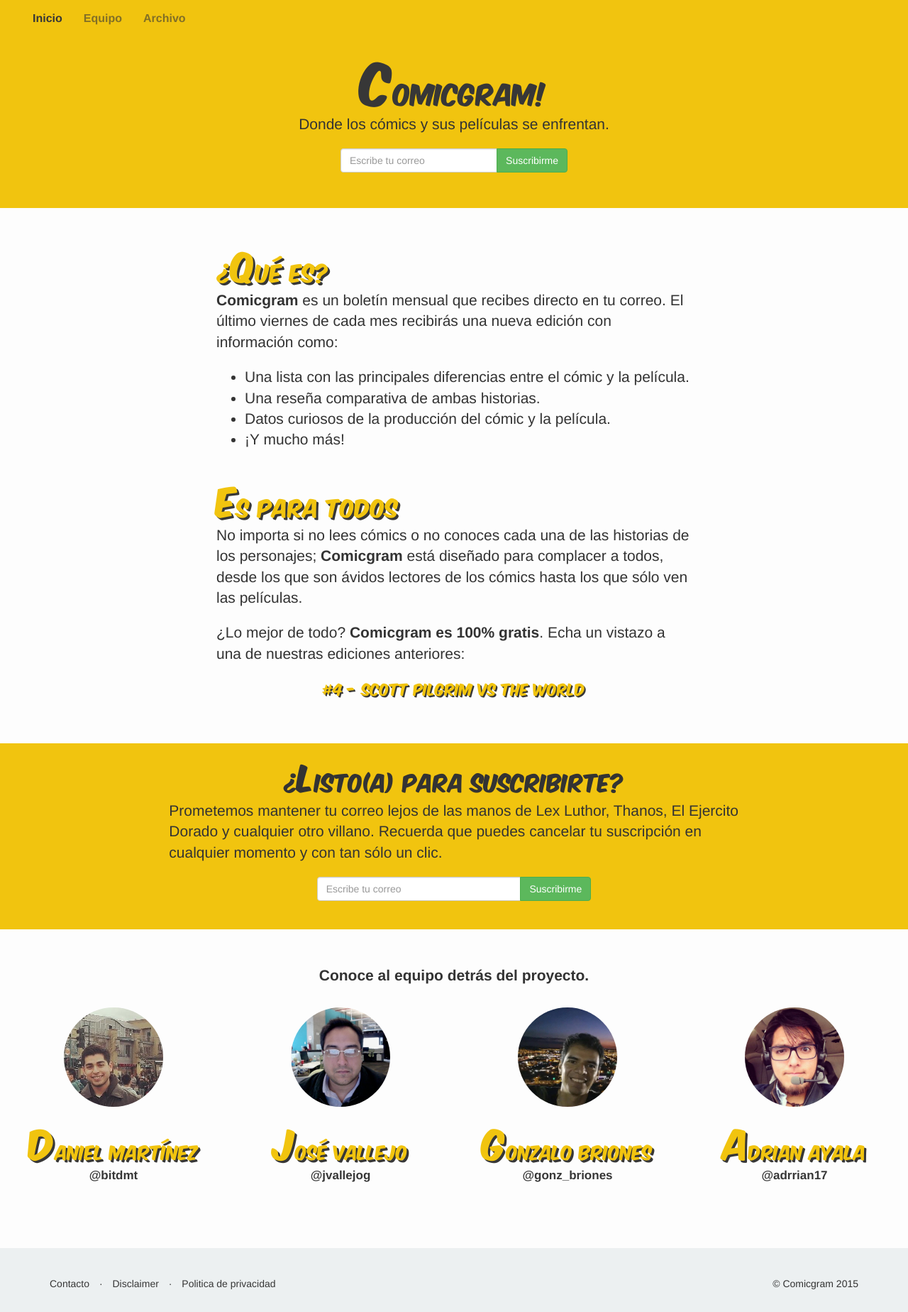
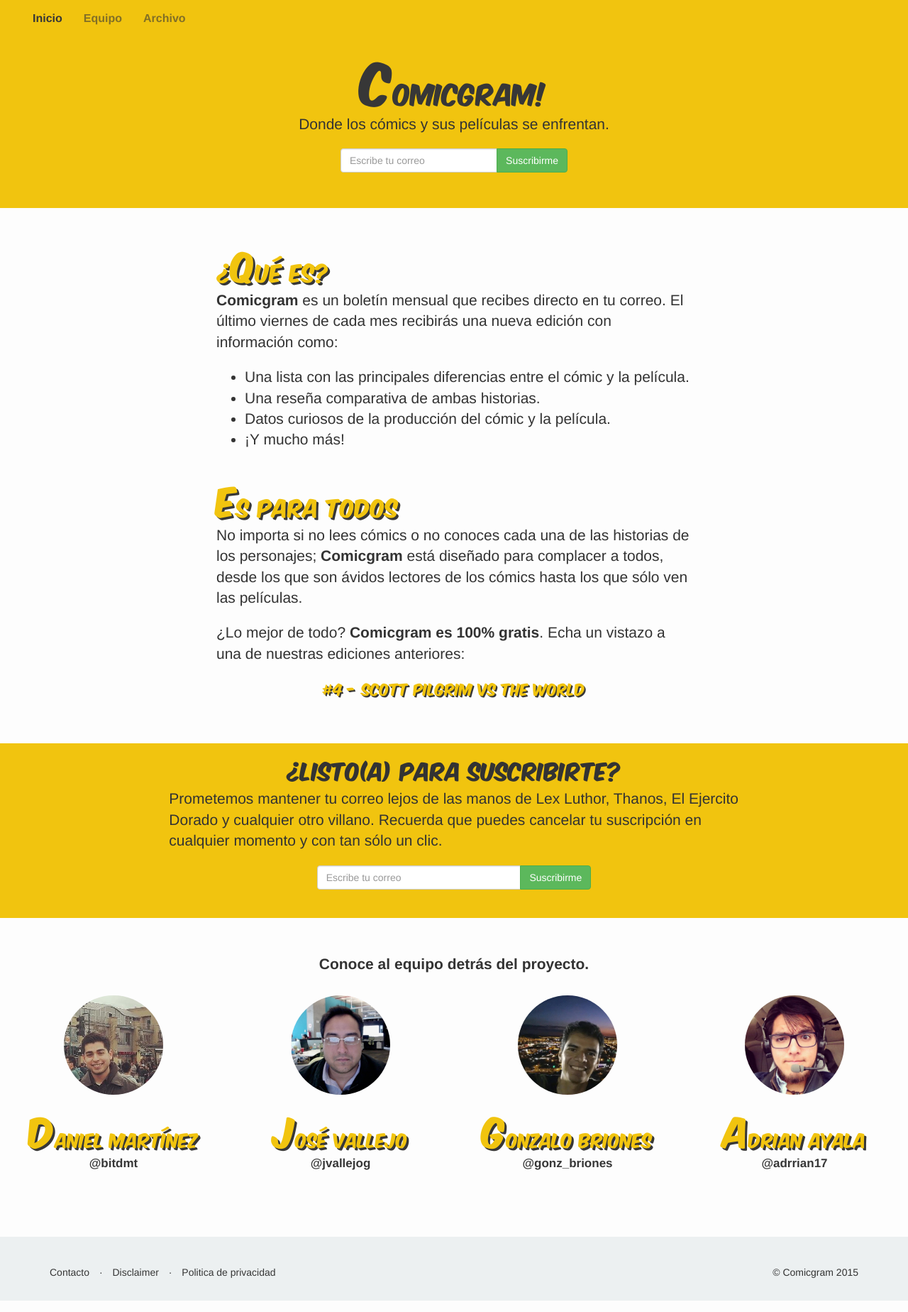
Before and after one commit to comicgram/newsletter-landing, a Jekyll site: the page built from index.html, in a window 1280 px wide. Shown: the whole page at 71% size. Built offline with Jekyll 4.4.1, drawn with Linux system fonts in a browser that asks for light colours; nearby versions of some CDN libraries; some web fonts are replaced.

Commit message:
Transform the L in the last form to down case

```diff
--- a/_includes/subscription.html
+++ b/_includes/subscription.html
@@ -2,7 +2,7 @@
   <div class="col-sm-8 col-sm-offset-2">
     <div class="row">
       <div class="col-sm-12">
-        <h2>¿<span class="capital-letter">L</span>isto(a) para suscribirte?</h2>
+        <h2 class="text-center">¿Listo(a) para suscribirte?</h2>
         <p class="lead">
           Prometemos mantener tu correo lejos de las manos de Lex Luthor, Thanos, El Ejercito Dorado y cualquier otro villano. Recuerda que puedes cancelar tu suscripción en cualquier momento y con tan sólo un clic.
         </p>
--- a/_sass/_content.scss
+++ b/_sass/_content.scss
@@ -31,10 +31,5 @@
 
   h2 {
     font-family: 'Komika Title';
-    text-align: center;
-
-    .capital-letter  {
-      font-size: 45px;
-    }
   }
 }
```
